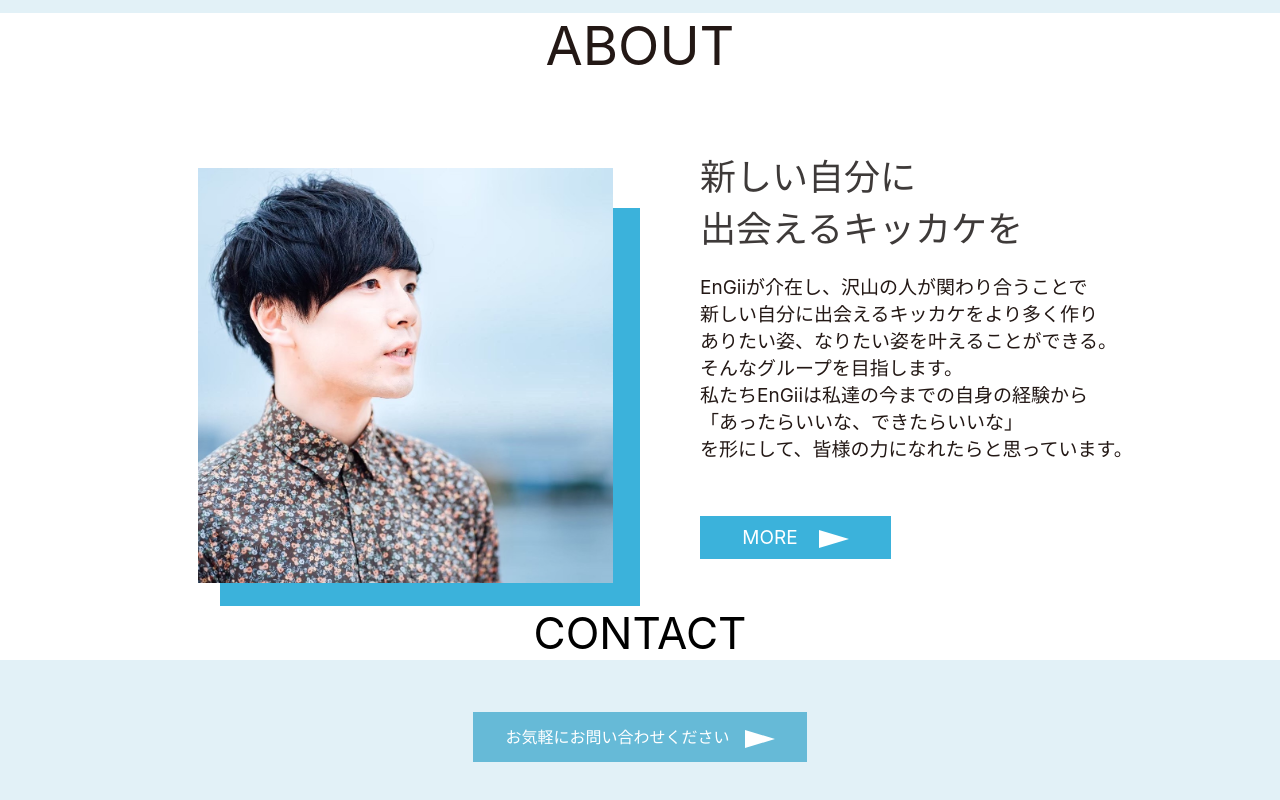
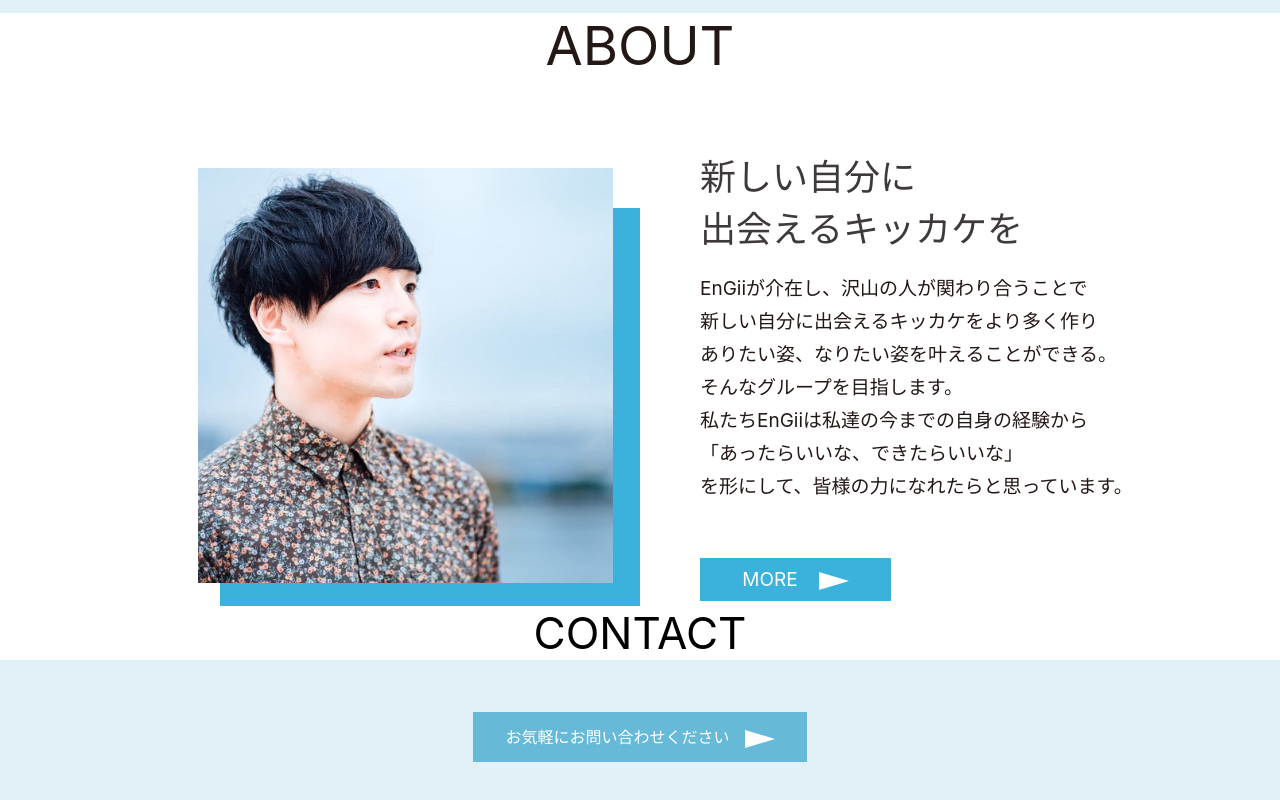
Before and after one commit to reiji-0720/EnGii-HP-recreate, a Nuxt app: page / in a window 1280 px wide. Shown: the part 1954-2754 px from the top of the page. Built offline with nearby package versions, Linux system fonts and the light colour scheme.

Commit message:
Update about.vue

```diff
--- a/components/about.vue
+++ b/components/about.vue
@@ -88,6 +88,7 @@ export default {
   color: #231815;
   font-size: 19px;
   text-align: left;
+  line-height: 33px;
 }
 .aboutMore {
   background-color: #3bb2db;
```
